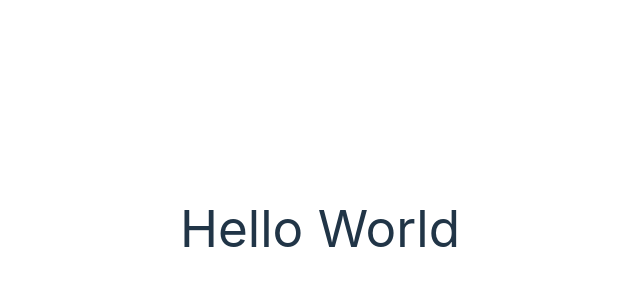
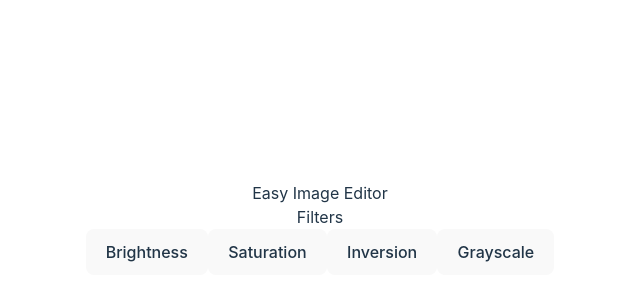
Before and after one commit to NoorFatima-developer/Photo-Editor-in-React, a React (Vite) app in the folder Photo Editor/: page / in a window 1280 px wide. Shown: the part 172-472 px from the top of the page, without its empty margins (320-960 px from the left). Built offline with nearby package versions, Linux system fonts and the light colour scheme.

Commit message:
code is added

```diff
--- a/Photo Editor/src/App.jsx
+++ b/Photo Editor/src/App.jsx
@@ -8,7 +8,25 @@ function App() {
 
   return (
     <>
-      <h1>Hello World</h1>
+      <div>
+        <h2>Easy Image Editor</h2>
+        {/* Main Content */}
+        <div>
+          {/* Left Section */}
+          <div>
+            <p>Filters</p>
+            <button>Brightness</button>
+            <button>Saturation</button>
+            <button>Inversion</button>
+            <button>Grayscale</button>
+          </div>
+          {/* Right Section */}
+          <div>
+
+          </div>
+        </div>
+
+      </div>
     </>
   )
 }
```
